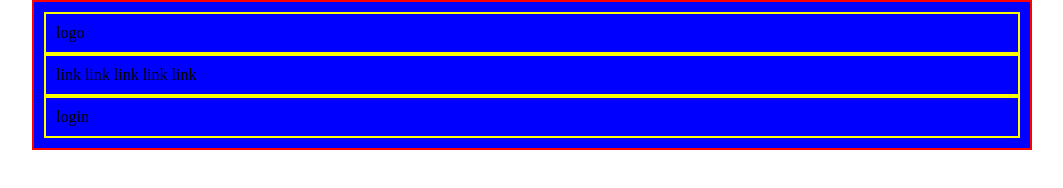
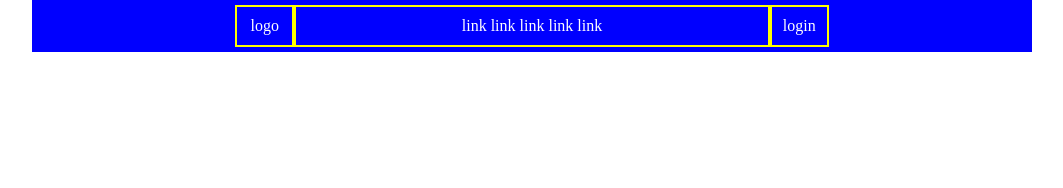
Before and after one commit to Carmine-Doronzo/htmlcss-struttura-discord, a plain HTML site: page index.html in a window 1280 px wide. Shown: the whole page, without its empty margins (108-1171 px from the left). Drawn offline with Linux system fonts and the light colour scheme.

Commit message:
Fix row-nav and ADD grow selector

```diff
--- a/css/style.css
+++ b/css/style.css
@@ -10,23 +10,31 @@
     width: 1000px;
 }
 
-.row{
+.row-nav{
+    margin: auto;
     display: flex;
-    flex-direction: column;
-    min-width: 30%;
+    flex-direction:row;
+    width: 60%;
+    justify-content: center;
+
+
 }
 
 .column{
 
-    min-width: 30%;
+    min-width: 10%;
 }
+
+.grow{
+    flex-grow: 1;
+}
+
 
 /*debug*/
 .debug .container{
-    border: 2px solid red;
+    background-color: blue;
+    padding: 5px;
     margin: auto;
-    background-color: blue;
-    padding: 10px;
 }
 
 .debug .row{
@@ -38,4 +46,6 @@
 .debug .column{
     padding: 10px;
     border: 2px solid yellow;
+    text-align: center;
+    color: white;
 }
```
